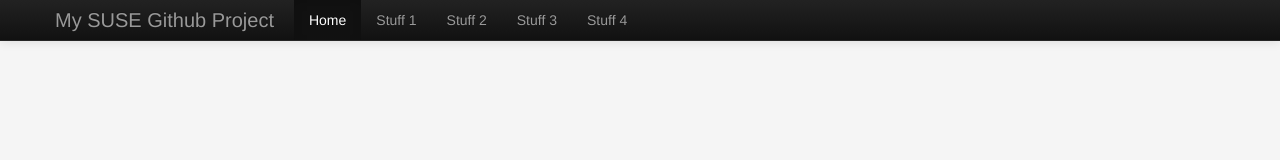
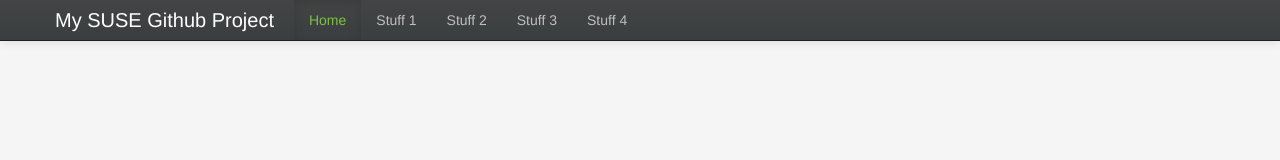
Before and after one commit to kwwii/Project-Pages-Template, a plain HTML site: page index.html in a window 1280 px wide. Drawn offline with Linux system fonts and the light colour scheme.

Commit message:
add overrides.css and point it to bootstrap

```diff
--- a/index.html
+++ b/index.html
@@ -7,14 +7,14 @@
     <meta name="description" content="Project-pages-template : Templates for your personal project pages on github" />
 
     <script type="text/javascript" src="javascripts/jquery-1.9.1.min.js"></script>
-    <link rel="stylesheet" type="text/css" media="screen" href="stylesheets/bootstrap.min.css">
+    <link rel="stylesheet" type="text/css" media="screen" href="stylesheets/overrides.css">
     <script type="text/javascript" src="javascripts/bootstrap.min.js"></script>
 
     <title>Project-pages-template</title>
   </head>
 
   <body>
-    <div class="navbar navbar-inverse navbar-fixed-top">
+    <div class="navbar navbar-fixed-top">
       <div class="navbar-inner">
         <div class="container">
           <button type="button" class="btn btn-navbar" data-toggle="collapse" data-target=".nav-collapse">
--- /dev/null
+++ b/stylesheets/overrides.css
@@ -0,0 +1,3 @@
+
+
+@import url(bootstrap.min.css);
```
